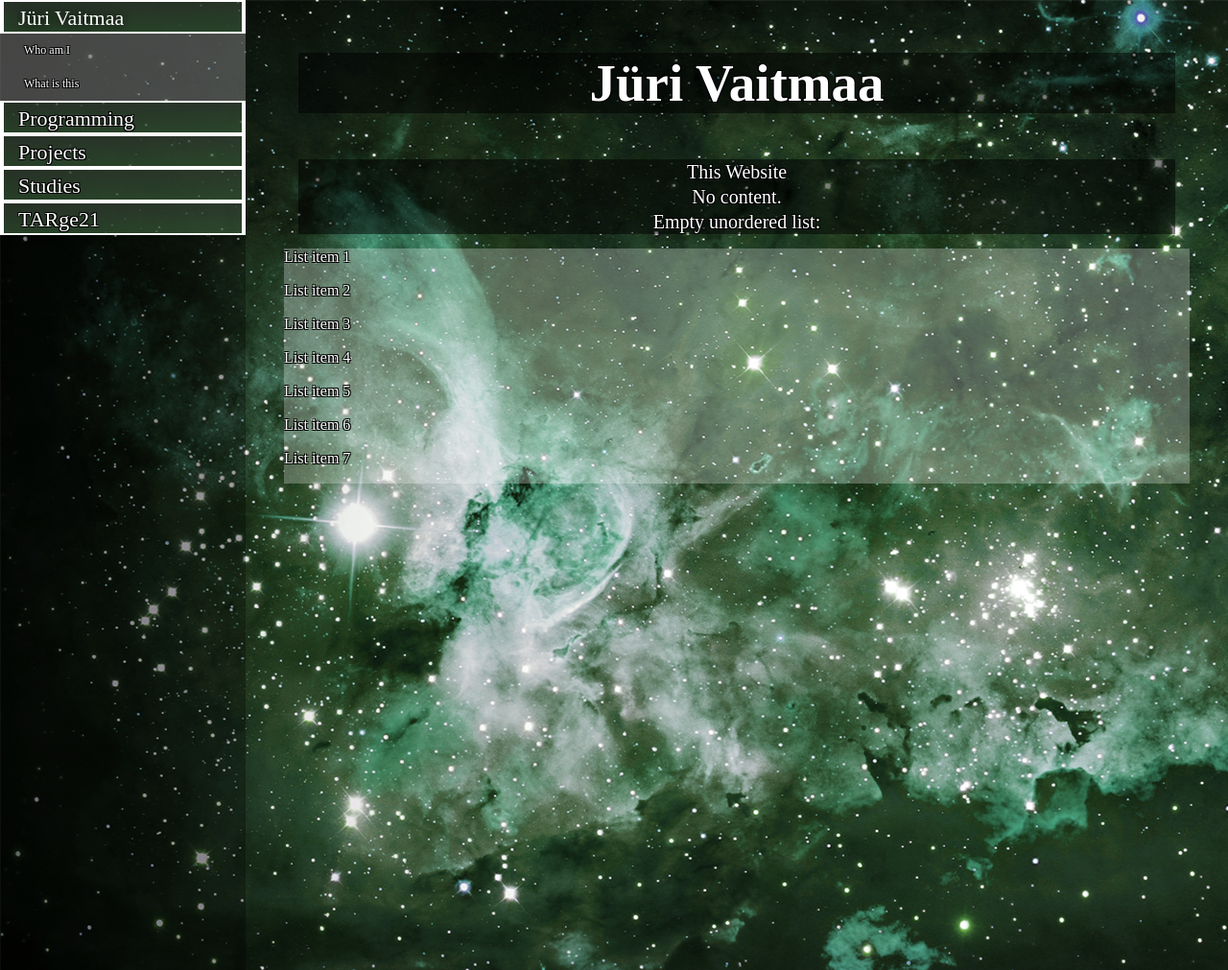
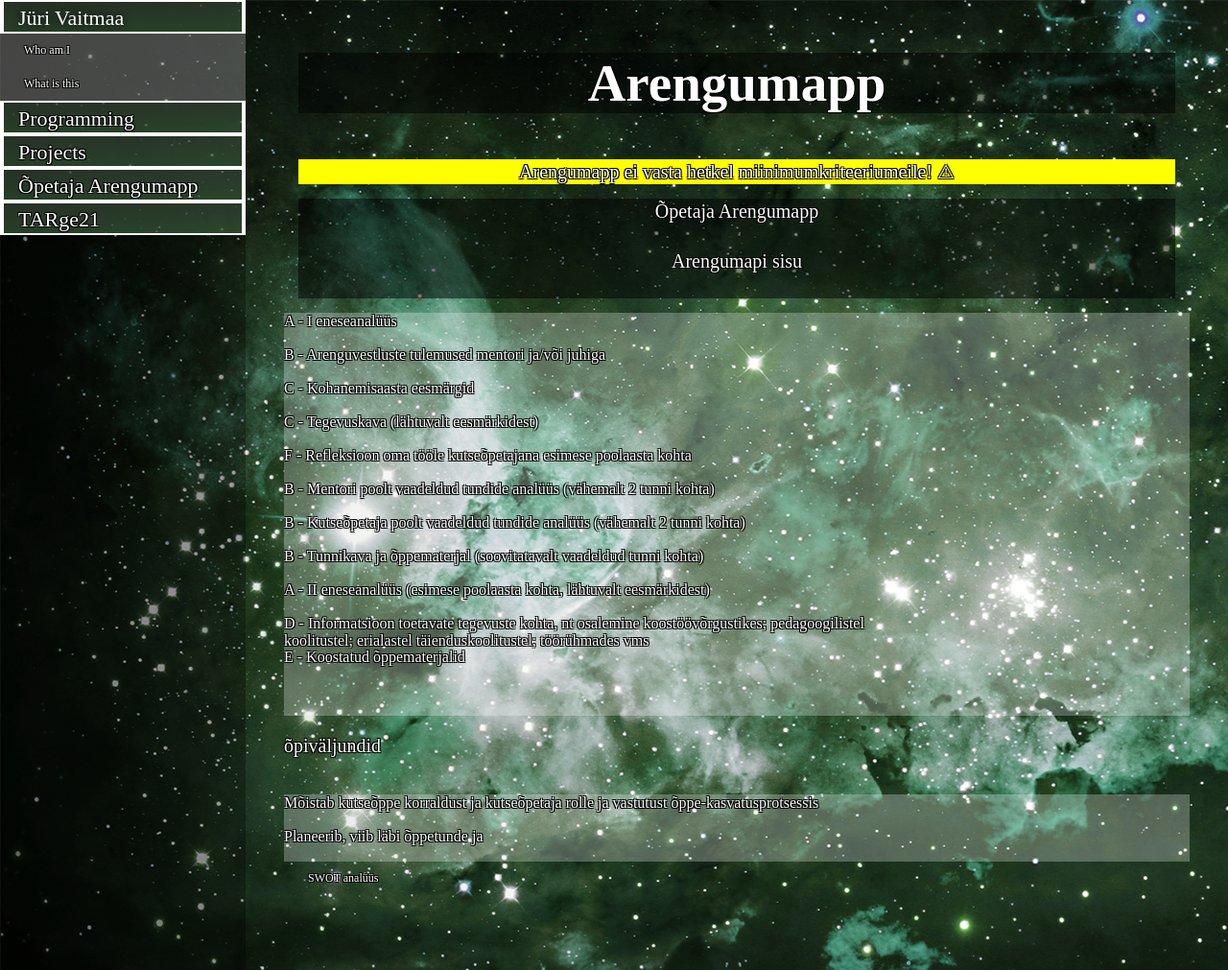
Before and after one commit to Estlib/Portfolio, a PHP site: page /teachercourseAreng.php in a window 1280 px wide. Shown: the whole page at 96% size. Run offline with PHP 8.4, Linux system fonts and the light colour scheme; some web fonts are replaced.

Commit message:
arengumapi uuendus

```diff
--- a/HHTRW.php
+++ b/HHTRW.php
@@ -22,7 +22,7 @@
         <br>
         Empty unordered list:
         <br>
-    <ul>
+    <ul>f
         <li>List item 1</li>
         <li>List item 2</li>
         <li>List item 3</li>
--- a/menu.php
+++ b/menu.php
@@ -118,26 +118,29 @@
     #edit:checked + li, #archive:checked + li, #tools:checked + li, #preferences:checked + li {
         height: 179px;
     }
-    #estlib:checked + li {
-        height: 140px; /* combined height of the section title and clickable links or additional lists - 3 in list +1 title*/
-    }
-    #youtube:checked + li{
-        height: 210px; /* combined height of the section title and clickable links or additional lists - 5 in list +1 title*/
-    }
-    #ocmusic:checked + li, #covermusic:checked + li, #tf2maps:checked + li, #collecting:checked + li, {
-        height: 175px; /* combined height of the section title and clickable links or additional lists - 4 in list +1 title*/
+    #TARge21:checked + li{
+        height: 70px; /* combined height of the section title and clickable links or additional lists - 1 in list +1 title*/
     }
     #woodworking:checked + li, #bakery:checked + li, #gaming:checked + li, #programming:checked + li, #computing:checked + li,#Jüri:checked + li{
         height: 105px; /* combined height of the section title and clickable links or additional lists - 2 in list +1 title*/
     }
-    #TARge21:checked + li, #Studies:checked + li{
-        height: 70px; /* combined height of the section title and clickable links or additional lists - 1 in list +1 title*/
+    #estlib:checked + li {
+        height: 140px; /* combined height of the section title and clickable links or additional lists - 3 in list +1 title*/
+    }
+    #ocmusic:checked + li, #covermusic:checked + li, #tf2maps:checked + li, #collecting:checked + li {
+        height: 175px; /* combined height of the section title and clickable links or additional lists - 4 in list +1 title*/
+    }
+    #youtube:checked + li{
+        height: 210px; /* combined height of the section title and clickable links or additional lists - 5 in list +1 title*/
     }
     #Languages:checked + li{
         height: 245px; /* combined height of the section title and clickable links or additional lists - 6 in list +1 title*/
     }
     #Projects:checked + li{
         height: 280px; /* combined height of the section title and clickable links or additional lists - 7 in list +1 title*/
+    }
+    #Studies:checked + li{
+        height: 475px; /* combined height of the section title and clickable links or additional lists - 12 in list +1 title*/
     }
     i {
         margin-right: 12px;
@@ -146,6 +149,11 @@
         margin: 15px 15px 15px 15px;
         border: 4px 4px 4px 4px white;
         background-color: rgba(0, 0, 0, 0.500);
+    }
+    #softalertboxed {
+        margin: 15px 15px 15px 15px;
+        border: 4px 4px 4px 4px yellow;
+        background-color: yellow;
     }
     @media screen and (max-width: 600px){
         nav {
@@ -192,8 +200,20 @@
 				</li>
                 <input type="radio" name="menu" id="Studies">
 				<li>
-					<label for="Studies" class="title">Studies</label>
-					<a href="teachercourseAreng.php">Õpetaja Arengumapp</a>
+					<label for="Studies" class="title">Õpetaja Arengumapp</label>
+					<a href="teachercourseAreng.php">Sisujuht</a>
+					<a href="teachercourseAreng.php">A</a>
+					<a href="teachercourseAreng.php">B</a>
+					<a href="teachercourseAreng.php">C</a>
+					<a href="teachercourseAreng.php">D</a>
+					<a href="teachercourseAreng.php">E</a>
+					<a href="teachercourseAreng.php">F</a>
+					<a href="teachercourseAreng.php">G</a>
+					<a href="teachercourseAreng.php">H</a>
+					<a href="teachercourseAreng.php">I</a>
+					<a href="teachercourseAreng.php">J</a>
+					<a href="teachercourseAreng.php">K</a>
+					<a href="teachercourseAreng.php">L</a>
 				</li>
 				<input type="radio" name="menu" id="TARge21">
 				<li>
--- a/teachercourseAreng.php
+++ b/teachercourseAreng.php
@@ -1,12 +1,14 @@
 <?php require("menu.php"); ?>
 <main class="main">
-    <h1 id="darkboxed">Jüri Vaitmaa</h1>
+    <h1 id="darkboxed">Arengumapp</h1>
     <br>
-    <p style="text-align: center;" id="darkboxed">This Website
+    <p style="text-align: center;" id="softalertboxed">
+        Arengumapp ei vasta hetkel miinimumkriteeriumeile! ⚠
+    </p>
+    <p style="text-align: center;" id="darkboxed">Õpetaja Arengumapp
         <br>
-        No content.
         <br>
-        Empty unordered list:
+        <!-- Empty unordered list:
         <br>
         <ul>
             <li>List item 1</li>
@@ -16,7 +18,34 @@
             <li>List item 5</li>
             <li>List item 6</li>
             <li>List item 7</li>
+        </ul> -->
+        Arengumapi sisu<br>
+        <br>
+        <ul>
+            <li>A - I eneseanalüüs</li>
+            <li>B - Arenguvestluste tulemused mentori ja/või juhiga</li>
+            <li>C - Kohanemisaasta eesmärgid</li>
+            <li>C - Tegevuskava (lähtuvalt eesmärkidest)</li>
+            <li>F - Refleksioon oma tööle kutseõpetajana esimese poolaasta kohta</li>
+            <li>B - Mentori poolt vaadeldud tundide analüüs (vähemalt 2 tunni kohta)</li>
+            <li>B - Kutseõpetaja poolt vaadeldud tundide analüüs (vähemalt 2 tunni kohta)</li>
+            <li>B - Tunnikava ja õppematerjal (soovitatavalt vaadeldud tunni kohta)</li>
+            <li>A - II eneseanalüüs (esimese poolaasta kohta, lähtuvalt eesmärkidest)</li>
+            <li>D - Informatsioon toetavate tegevuste kohta, nt osalemine koostöövõrgustikes; pedagoogilistel <br> koolitustel; erialastel täienduskoolitustel; töörühmades vms</li>
+            <li>E - Koostatud õppematerjalid</li>
+            <li></li>
         </ul>
+        <br>
+        <p>
+            õpiväljundid
+        </p>
+        <br>
+        <ul>
+            <li>Mõistab kutseõppe korraldust ja kutseõpetaja rolle ja vastutust õppe-kasvatusprotsessis</li>
+            <li>Planeerib, viib läbi õppetunde ja </li>
+        </ul>
+
+        <a href="./files/swot.txt">SWOT analüüs</a><br>
     </p>
 </main>
 </div>
```
Also changed, not shown: 1 other file.
